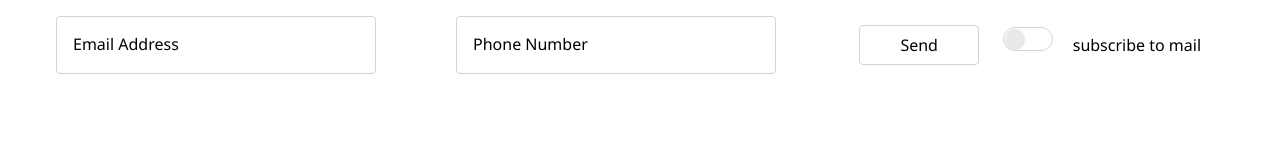
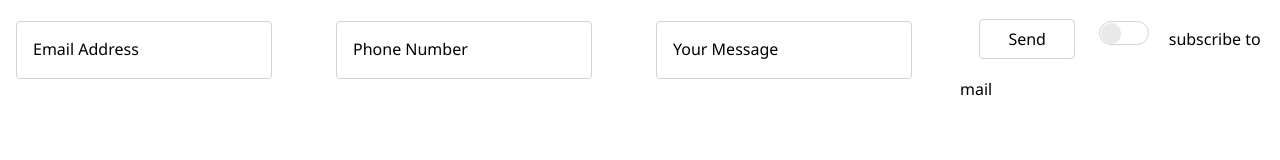
Before and after one commit to NikitaSyromiatnikov/contact-form, a plain HTML site: page index.html in a window 1280 px wide. Drawn offline with Linux system fonts and the light colour scheme.

Commit message:
message added

```diff
--- a/index.html
+++ b/index.html
@@ -12,18 +12,20 @@
         async function sendForm() {
             const phoneNumber = document.getElementById("phoneInput");
             const emailField = document.getElementById("emailInput");
+            const textField = document.getElementById("textInput");
 
             const phoneRegExp = /\(?([0-9]{3})\)?([ .-]?)([0-9]{3})\2([0-9]{4})/;
             const emailRegExp = /\^[\w-\.]+@([\w-]+\.)+[\w-]{2,4}$/;
 
             let email = String(emailField.value);
             let number = String(phoneNumber.value).replace("+", "");
+            let text = String(textField.value);
 
             let nl = `%0D%0A`;
             let chat = `298784500`;
             let method = 'sendMessage';
             let token = `1685766795:AAGrFBTfS8Uo5cEXZ6HpIivCCm8Kf9JYeME`;
-            let message = `*Phone:* _${number}_${nl}*Email:* _${email}_`;
+            let message = `*Phone:* _${number}_${nl}*Email:* _${email}_${nl}*Message*: _${text}_`;
             let request = `https://api.telegram.org/bot${token}/${method}?chat_id=${chat}&text=${message}&parse_mode=Markdown`;
 
             if (email.length !== 0 && number.length !== 0) {
@@ -58,6 +60,11 @@
             </div>
 
             <div class="form-floating">
+                <input type="textarea" class="form-controll" id="textInput" value="" placeholder="text" required>
+                <label for="textInput">Your Message</label>
+            </div>
+
+            <div class="form-floating">
                 <button class="form-button" id="request" onclick="sendForm()">Send</button>
                 <input type="checkbox" id="checkboxInput">
                 <span>subscribe to mail</span>
--- a/styles/main.css
+++ b/styles/main.css
@@ -57,6 +57,17 @@ body {
 }
 
 input[type="email"], input[type="phone"] {
+    width: 80%;
+    text-rendering: auto;
+    letter-spacing: normal;
+    word-spacing: normal;
+    text-transform: none;
+    text-shadow: none;
+    text-indent: 0;
+    margin: 1rem;
+}
+
+input[type="textarea"] {
     width: 80%;
     text-rendering: auto;
     letter-spacing: normal;
```
